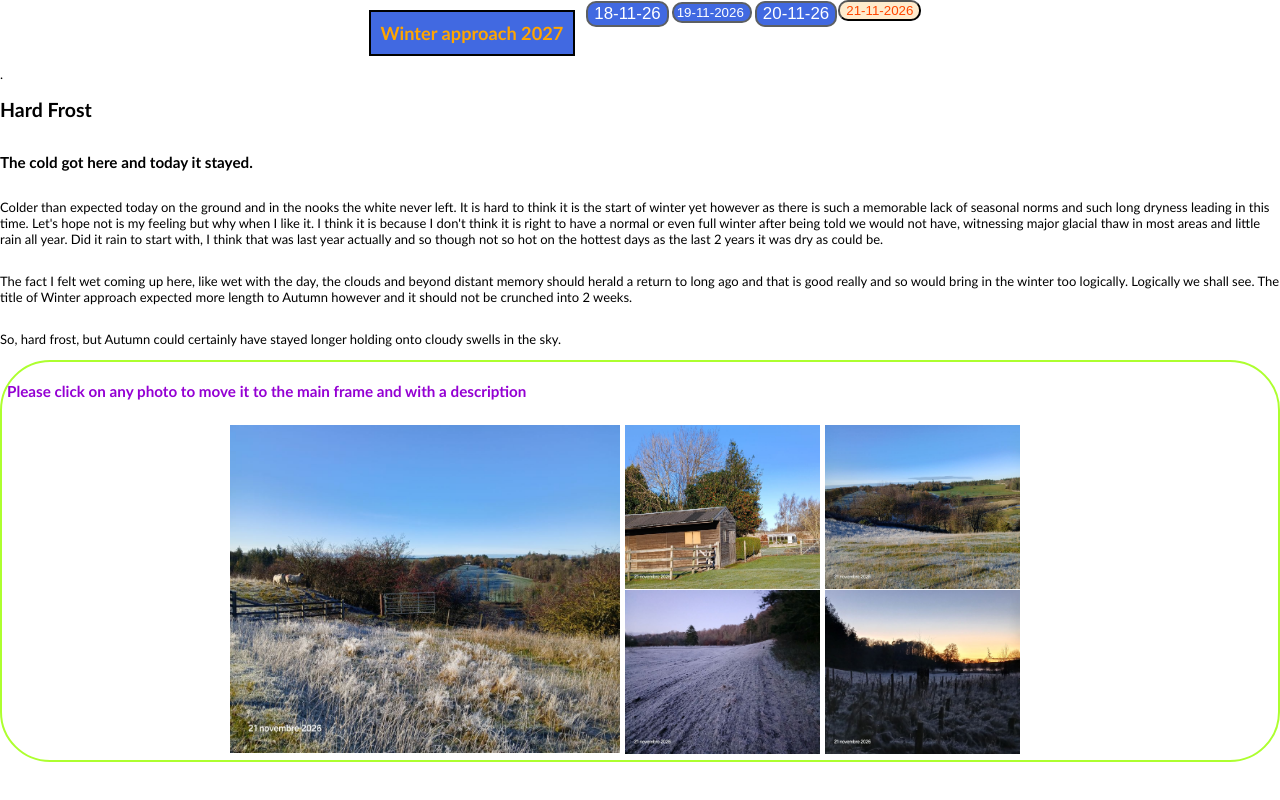
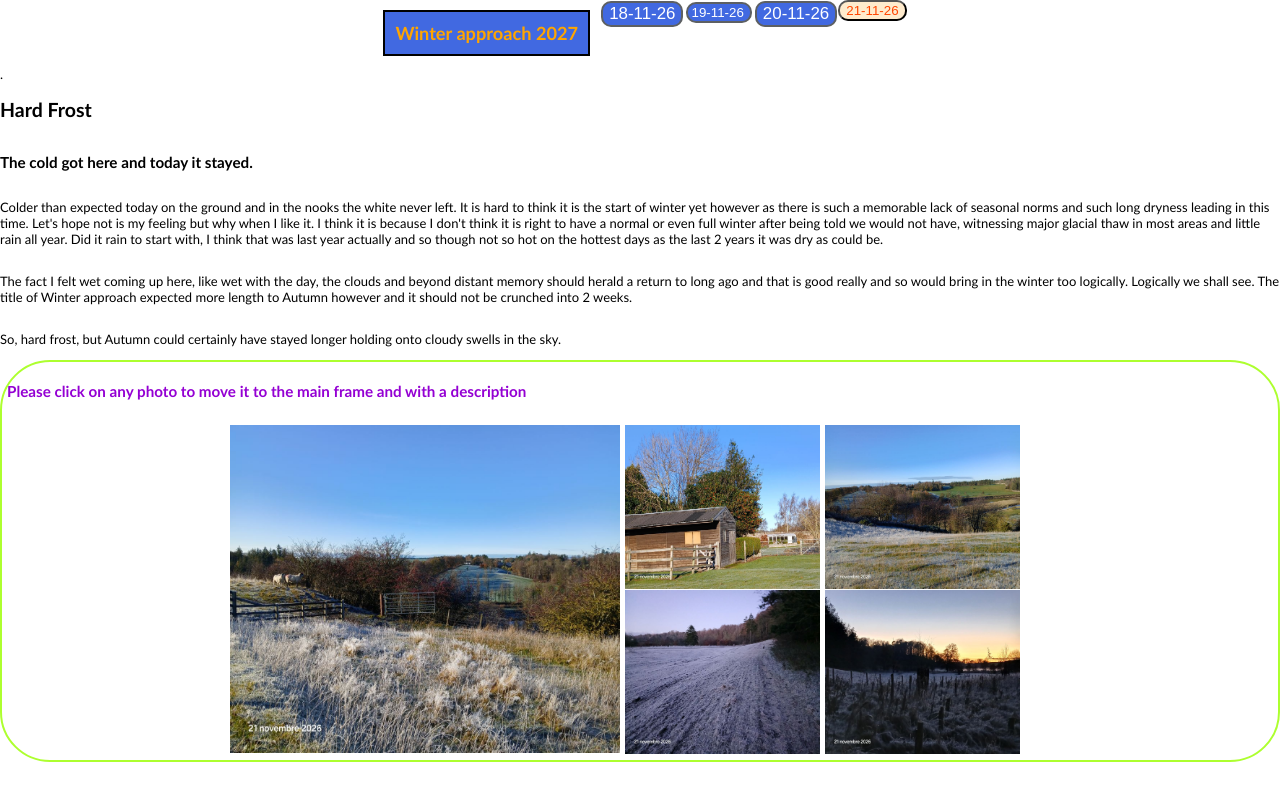
Before and after one commit to Iamcertainlyhappytoday/macal, a plain HTML site: page days/211126/hardfrost.html in a window 1280 px wide. Drawn offline with Linux system fonts and the light colour scheme.

Commit message:
Fix HTML structure and update content

```diff
--- a/days/211126/hardfrost.html
+++ b/days/211126/hardfrost.html
@@ -35,7 +35,7 @@
 		</div>
 	</div>
 	<a href="../../morningscene.html"><button class="button"  onmouseover="changeRed('button','grey','springgreen')"
-				onmouseout="changeStyle('button',  '#FFF', 'royalblue')" >  19-11-2026 </button> </a>
+				onmouseout="changeStyle('button',  '#FFF', 'royalblue')" >  19-11-26 </button> </a>
 	<div class="dropdown" id="summingup">
 		<a href="../../surround.html"><button class="dropointa" onmouseover="changeRed('dropointa','grey','springgreen')"
 			onmouseout="changeStyle('dropointa', '#FFF', 'royalblue')"> 20-11-26</button> </a>
@@ -56,7 +56,7 @@
 	</div>
 	<div class="dropdown" id="hardfrost">
 		<a href="hardfrost.html"><button class="dropbtn" onmouseover="changeRed('dropbtn','grey','springgreen')"
-			onmouseout="changeStyle('dropbtn', 'orangered', 'blanchedalmond')">21-11-2026</button> </a>
+			onmouseout="changeStyle('dropbtn', 'orangered', 'blanchedalmond')">21-11-26</button> </a>
 		<div class="dropdown-content">
 			<a href="shortcompare.html"><button class="buttonf" onmouseover="changeRed('buttonf','grey','springgreen')"
 			onmouseout="changeStyle('buttonf', '#FFF', 'royalblue')"> short compare</button> </a>
```
